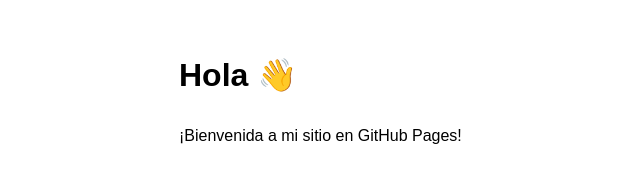
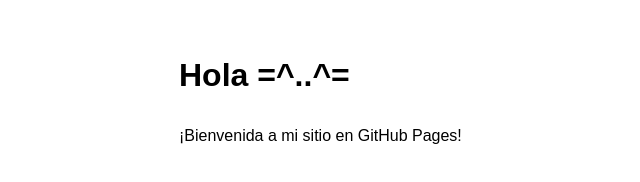
Before and after one commit to alejandraandrea/alejandraandrea.github.io, a plain HTML site: page index.html in a window 1280 px wide. Shown: the whole page, without its empty margins (101-741 px from the left). Drawn offline with Linux system fonts and the light colour scheme.

Commit message:
Update greeting in index.html

```diff
--- a/index.html
+++ b/index.html
@@ -9,7 +9,7 @@
   </style>
 </head>
 <body>
-  <h1>Hola 👋</h1>
+  <h1>Hola =^..^= </h1>
   <p>¡Bienvenida a mi sitio en GitHub Pages!</p>
 </body>
 </html>
```
